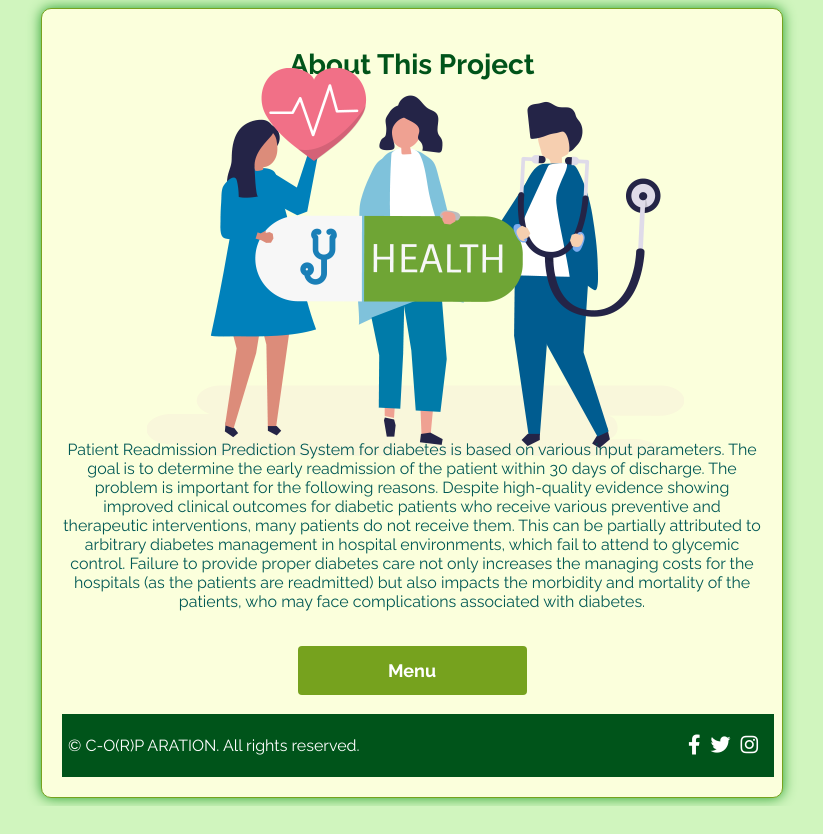
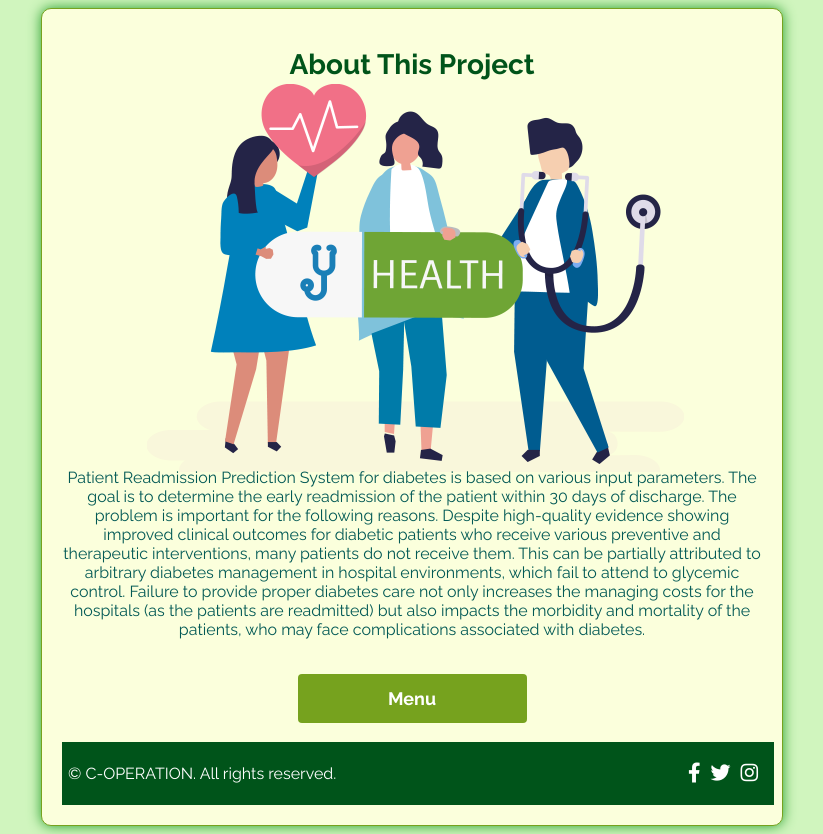
Before and after one commit to susobhanakhuli/patient-readmission-prediction, a Flask app: page /home in a window 1280 px wide. Shown: the whole page, without its empty margins (228-1051 px from the left). Before the commit the page ends 806 px from the top, so only its background shows below. Run offline with Flask 3, Linux system fonts and the light colour scheme; parts of the project's set-up code (start-up, migrations or seed data) failed here and were passed over.

Commit message:
updating home page image style

```diff
--- a/static/css/style.css
+++ b/static/css/style.css
@@ -177,6 +177,8 @@
     /* Existing styles */
 
 }
+
+
 
 .buttons {
     display: flex;
--- a/templates/home.html
+++ b/templates/home.html
@@ -35,7 +35,8 @@
 <body>
     <div id="mainScreen" class="container1">
         <h1>About This Project</h1>
-        <img src="static/Images/health.png" alt="Health is Wealth" style="margin-top: -50px;">
+        <img src="static/Images/health.png" alt="Health is Wealth" style="margin-top: -34px;
+    margin-bottom: 12px;">
         <p style="text-align: center; color: #025955; margin-top: -20px;">Patient Readmission Prediction System for
             diabetes is
             based on various input
@@ -54,7 +55,7 @@
         <br>
         <footer>
             <div class="footer-content">
-                <p>&copy; <span id="currentYear"></span> C-O(R)P ARATION. All rights reserved.</p>
+                <p>&copy; <span id="currentYear"></span> C-OPERATION. All rights reserved.</p>
                 <div class="social-icons">
                     <a href="#" class="icon"><i class="fab fa-facebook-f"></i></a>
                     <a href="#" class="icon"><i class="fab fa-twitter"></i></a>
```
